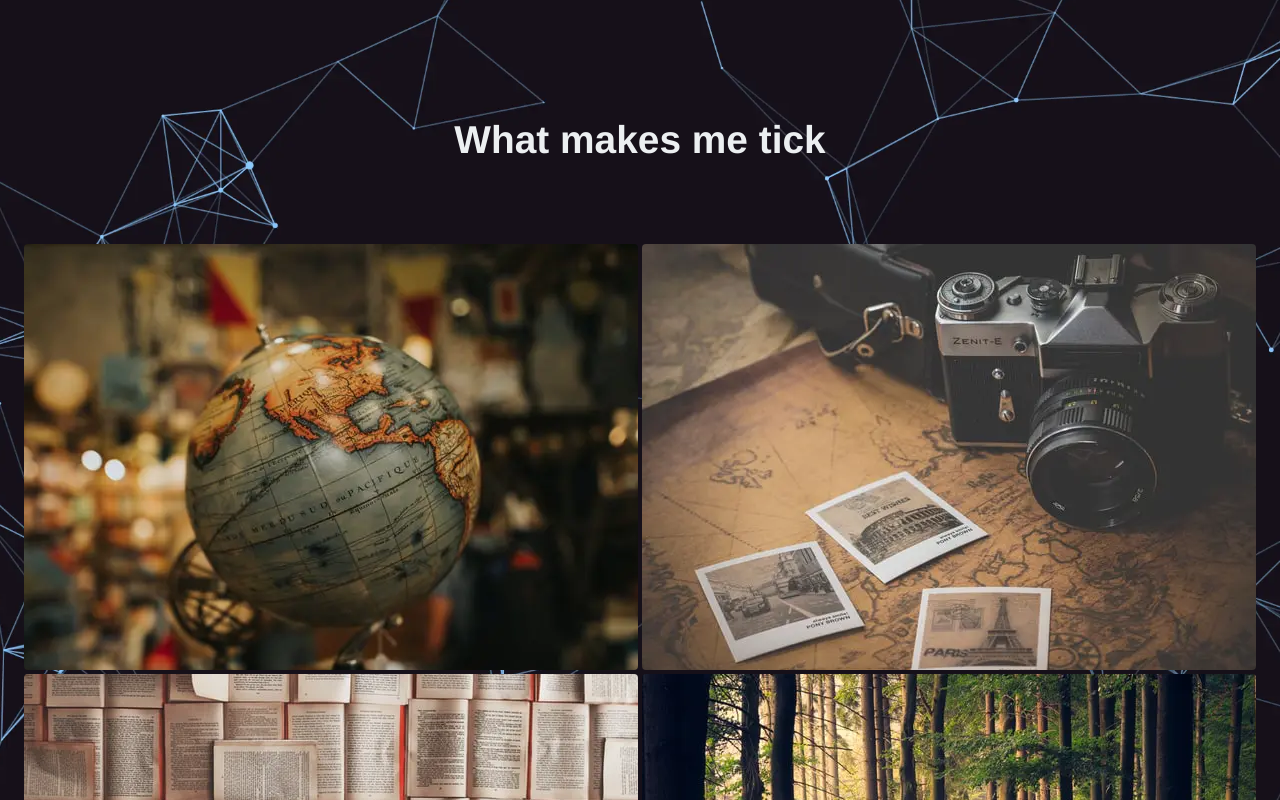
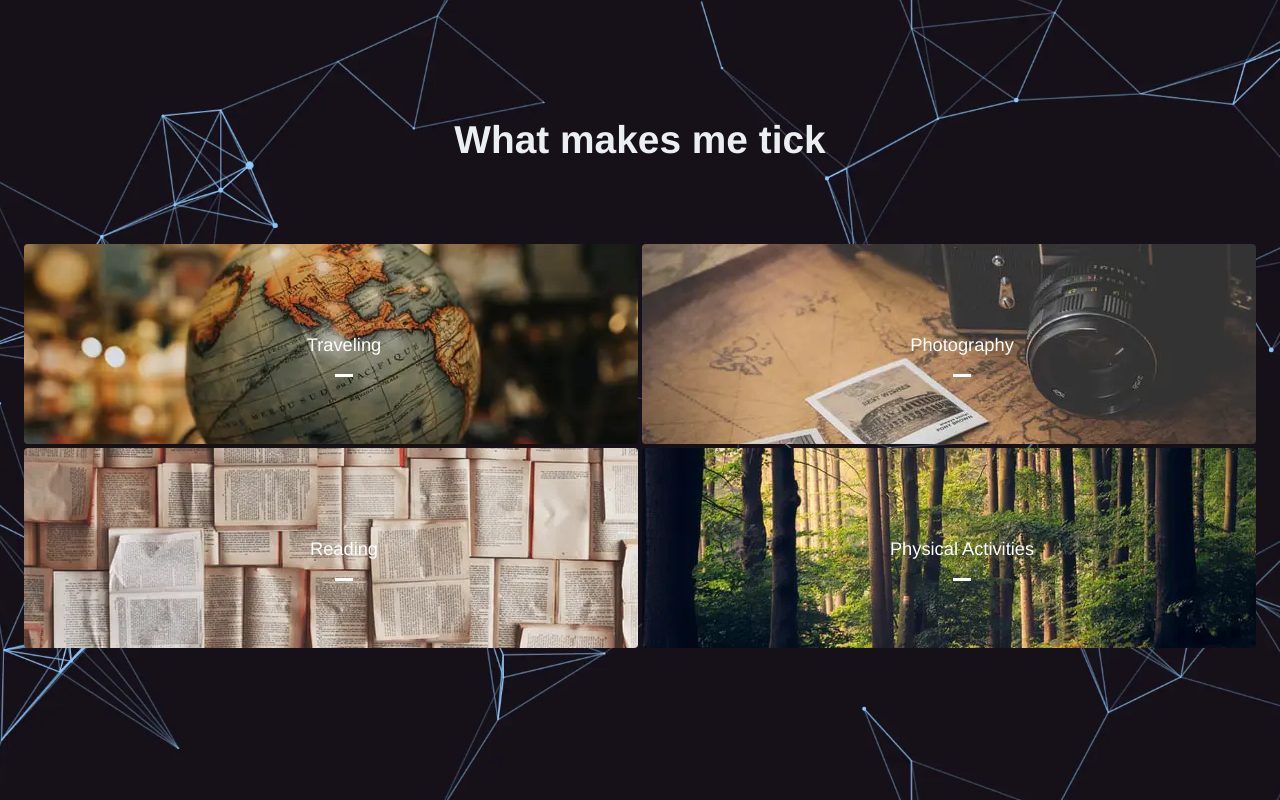
Before and after one commit to devkot/stelioskot.dev, a React (Create React App) app: page / in a window 1280 px wide. Shown: the part 2080-2880 px from the top of the page. Built offline with nearby package versions, Linux system fonts and the light colour scheme.

Commit message:
Improve the semantics that interest images are clickable

```diff
--- a/src/components/Interests.tsx
+++ b/src/components/Interests.tsx
@@ -7,13 +7,11 @@ import {
   Card,
   CardHeader,
   CardContent,
-  CardMedia,
   CardActionArea,
   GridList,
   GridListTile,
   Zoom,
   useMediaQuery,
-  Tooltip,
 } from "@material-ui/core";
 import { makeStyles, Theme } from "@material-ui/core/styles";
 import naturewebp from "../images/nature.webp";
@@ -24,6 +22,7 @@ import globewebp from "../images/globe.webp";
 import globejpg from "../images/globe.jpg";
 import bookswebp from "../images/books.webp";
 import booksjpg from "../images/books.jpg";
+import InterestsButton from "./InterestsButton";
 
 const useStyles = makeStyles((theme: Theme) => ({
   sectionContainer: {
@@ -49,16 +48,23 @@ const useStyles = makeStyles((theme: Theme) => ({
   card: {
     backgroundColor: "transparent",
   },
-  cardMedia: {
-    display: "block",
-    maxHeight: 426,
-    objectFit: "cover",
-  },
   gridList: {
     // Promote the list into his own layer on Chrome. This cost memory but helps keeping high FPS.
     transform: "translateZ(0)",
   },
 }));
+
+export interface Interest {
+  id: number;
+  title: string;
+  webpImg: string;
+  img: string;
+  description: string;
+  state: {
+    val: boolean;
+    setter: React.Dispatch<React.SetStateAction<boolean>>;
+  };
+}
 
 const Interests: React.FunctionComponent = () => {
   const classes = useStyles();
@@ -71,7 +77,7 @@ const Interests: React.FunctionComponent = () => {
     { noSsr: true }
   );
 
-  const content = [
+  const content: Array<Interest> = [
     {
       id: 1,
       title: "Traveling",
@@ -156,43 +162,30 @@ const Interests: React.FunctionComponent = () => {
             cols={isLessThanXs ? 1 : 2}
             className={classes.gridList}
           >
-            {content.map((tile, i) => (
-              <GridListTile key={tile.id}>
+            {content.map((interest) => (
+              <GridListTile key={interest.id}>
                 <Card elevation={0} className={classes.card}>
                   <CardActionArea
-                    onClick={() => tile.state.setter(!tile.state.val)}
+                    onClick={() => interest.state.setter(!interest.state.val)}
                   >
                     <>
-                      {tile.state.val ? (
-                        <Tooltip
-                          title={
-                            <Typography variant="caption">Click Me</Typography>
-                          }
-                          interactive
-                          arrow
-                          placement={i % 2 === 0 ? "left" : "right"}
-                        >
-                          <CardMedia
-                            component="picture"
-                            className={classes.cardMedia}
-                          >
-                            <source srcSet={tile.webpImg} type="image/webp" />
-                            <img src={tile.img} alt="Describing interests" />
-                          </CardMedia>
-                        </Tooltip>
+                      {interest.state.val ? (
+                        <InterestsButton interest={interest} />
                       ) : (
                         <Zoom
-                          in={!tile.state.val}
+                          in={!interest.state.val}
                           style={{
-                            transitionDelay: !tile.state.val ? "300ms" : "0ms",
+                            transitionDelay: !interest.state.val
+                              ? "300ms"
+                              : "0ms",
                           }}
                         >
                           <Typography
                             variant="h6"
                             className={classes.sectionContent}
                           >
-                            <CardHeader title={tile.title} />
-                            <CardContent>{tile.description}</CardContent>
+                            <CardHeader title={interest.title} />
+                            <CardContent>{interest.description}</CardContent>
                           </Typography>
                         </Zoom>
                       )}
--- /dev/null
+++ b/src/components/InterestsButton.tsx
@@ -0,0 +1,112 @@
+import React from "react";
+
+import { Typography, CardMedia, ButtonBase } from "@material-ui/core";
+import { makeStyles, Theme } from "@material-ui/core/styles";
+import { Interest } from "./Interests";
+
+const useStyles = makeStyles((theme: Theme) => ({
+  cardMedia: {
+    display: "block",
+    maxHeight: 426,
+    objectFit: "cover",
+  },
+  image: {
+    position: "relative",
+    height: 200,
+    [theme.breakpoints.down("sm")]: {
+      width: "100% !important", // Overrides inline-style
+      height: 200,
+    },
+    "&:hover, &$focusVisible": {
+      zIndex: 1,
+      "& $imageBackdrop": {
+        opacity: 0.15,
+      },
+      "& $imageMarked": {
+        opacity: 0,
+      },
+      "& $imageTitle": {
+        border: "4px solid currentColor",
+      },
+    },
+  },
+  focusVisible: {},
+  imageButton: {
+    position: "absolute",
+    left: 0,
+    right: 0,
+    top: 0,
+    bottom: 0,
+    display: "flex",
+    alignItems: "center",
+    justifyContent: "center",
+    color: theme.palette.common.white,
+  },
+  imageSrc: {
+    position: "absolute",
+    left: 0,
+    right: 0,
+    top: 0,
+    bottom: 0,
+    backgroundSize: "cover",
+    backgroundPosition: "center 40%",
+  },
+  imageBackdrop: {
+    position: "absolute",
+    left: 0,
+    right: 0,
+    top: 0,
+    bottom: 0,
+    backgroundColor: theme.palette.common.black,
+    opacity: 0.4,
+    transition: theme.transitions.create("opacity"),
+  },
+  imageTitle: {
+    position: "relative",
+    padding: `${theme.spacing(2)}px ${theme.spacing(4)}px ${
+      theme.spacing(1) + 6
+    }px`,
+  },
+  imageMarked: {
+    height: 3,
+    width: 18,
+    backgroundColor: theme.palette.common.white,
+    position: "absolute",
+    bottom: -2,
+    left: "calc(50% - 9px)",
+    transition: theme.transitions.create("opacity"),
+  },
+}));
+
+const InterestsButton: React.FunctionComponent<{
+  interest: Interest;
+}> = ({ interest }) => {
+  const classes = useStyles();
+
+  return (
+    <ButtonBase
+      focusRipple
+      key={interest.title}
+      className={classes.image}
+      focusVisibleClassName={classes.focusVisible}
+    >
+      <CardMedia component="picture" className={classes.cardMedia}>
+        <source srcSet={interest.webpImg} type="image/webp" />
+        <img src={interest.img} alt="Describing interests" />
+      </CardMedia>
+      <span className={classes.imageButton}>
+        <Typography
+          component="span"
+          variant="subtitle1"
+          color="inherit"
+          className={classes.imageTitle}
+        >
+          {interest.title}
+          <span className={classes.imageMarked} />
+        </Typography>
+      </span>
+    </ButtonBase>
+  );
+};
+
+export default InterestsButton;
```
